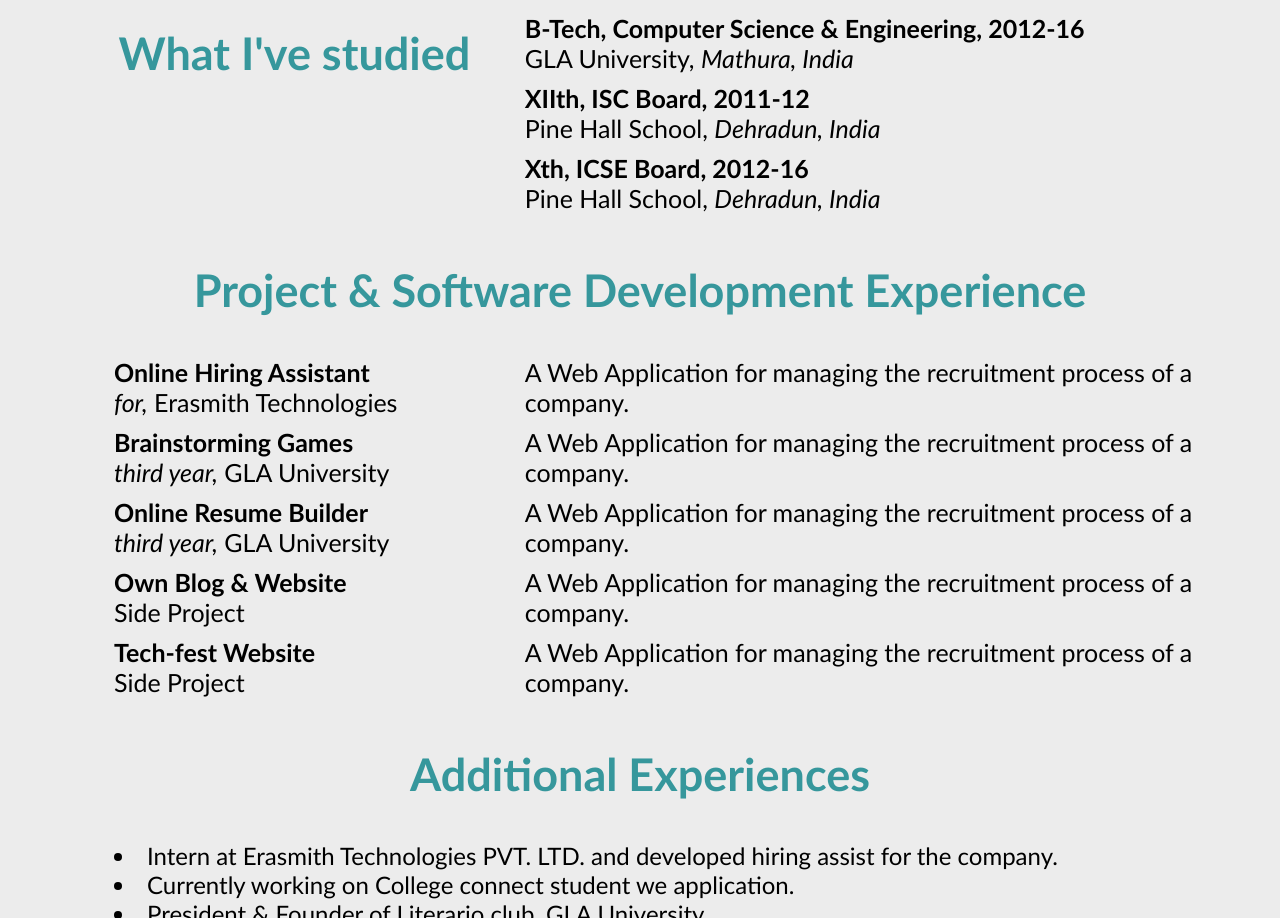
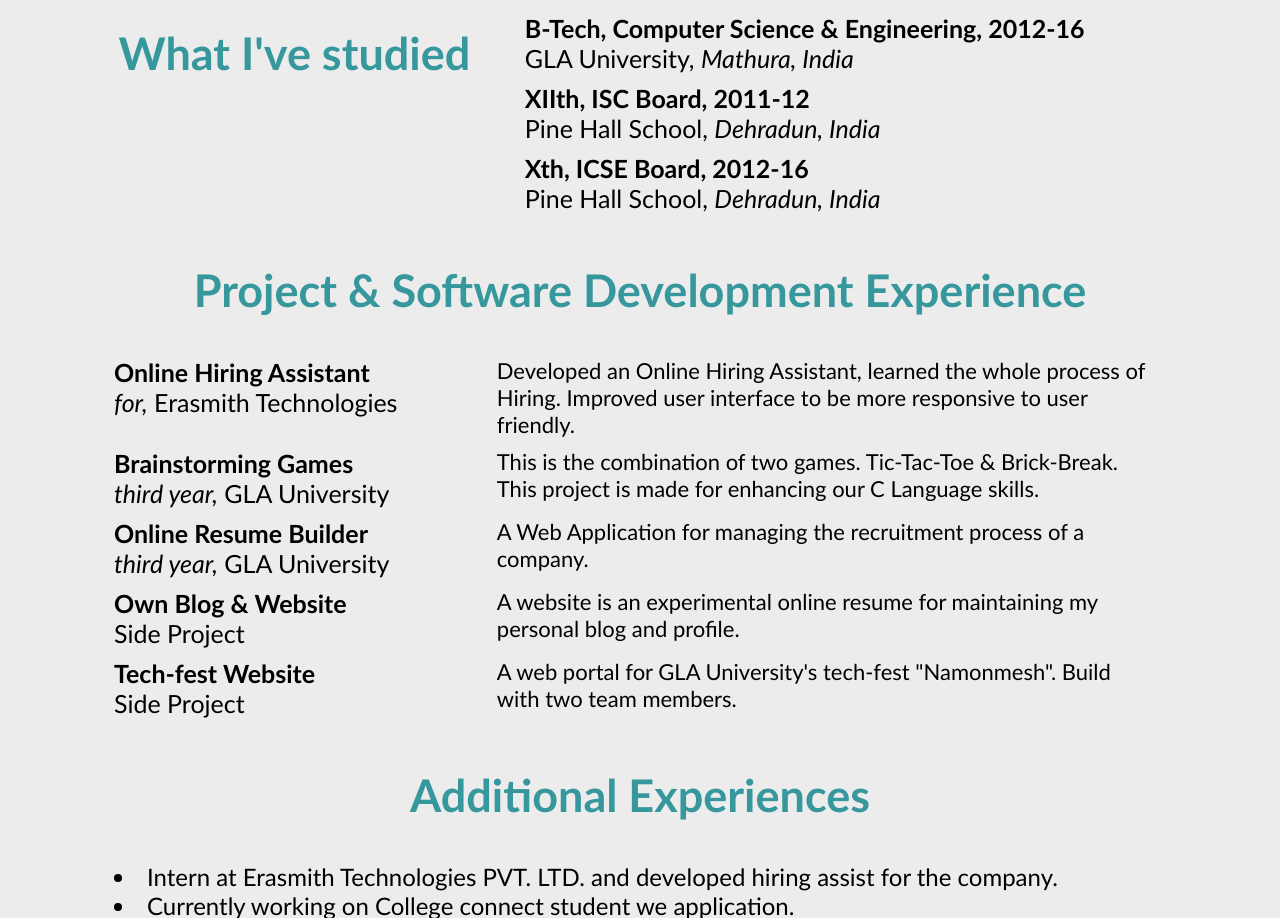
Before and after one commit to abheist/ResumeTemplates, a plain HTML site: page index.html in a window 1280 px wide. Shown: the part 447-1365 px from the top of the page. Drawn offline with Linux system fonts and the light colour scheme.

Commit message:
completed

```diff
--- a/css/index.css
+++ b/css/index.css
@@ -197,6 +197,8 @@ a	{
 
 #projectDataRight	{
 	flex: 3;
+	font-size: 22px;
+	padding-right: 70px;
 }
 
 @media all and (max-width: 1000px)	{
--- a/index.html
+++ b/index.html
@@ -55,7 +55,7 @@
                         <p><i>for,</i> Erasmith Technologies</p>
                     </div>
                     <div id="projectDataRight">
-                        A Web Application for managing the recruitment process of a company.
+                        Developed an Online Hiring Assistant, learned the whole process of Hiring. Improved user interface to be more responsive to user friendly.
                     </div>
                 </div>
                 <div id="project1">
@@ -64,7 +64,7 @@
                         <p><i>third year,</i> GLA University</p>
                     </div>
                     <div id="projectDataRight">
-                        A Web Application for managing the recruitment process of a company.
+                       This is the combination of two games. Tic-Tac-Toe & Brick-Break. This project is made for enhancing our C Language skills.
                     </div>
                 </div>
                 <div id="project1">
@@ -82,7 +82,7 @@
                         <p>Side Project</p>
                     </div>
                     <div id="projectDataRight">
-                        A Web Application for managing the recruitment process of a company.
+                        A website is an experimental online resume for maintaining my personal blog and profile.
                     </div>
                 </div>
                 <div id="project1">
@@ -91,7 +91,7 @@
                         <p>Side Project</p>
                     </div>
                     <div id="projectDataRight">
-                        A Web Application for managing the recruitment process of a company.
+                        A web portal for GLA University's tech-fest "Namonmesh". Build with two team members.
                     </div>
                 </div>
             </div>
```
